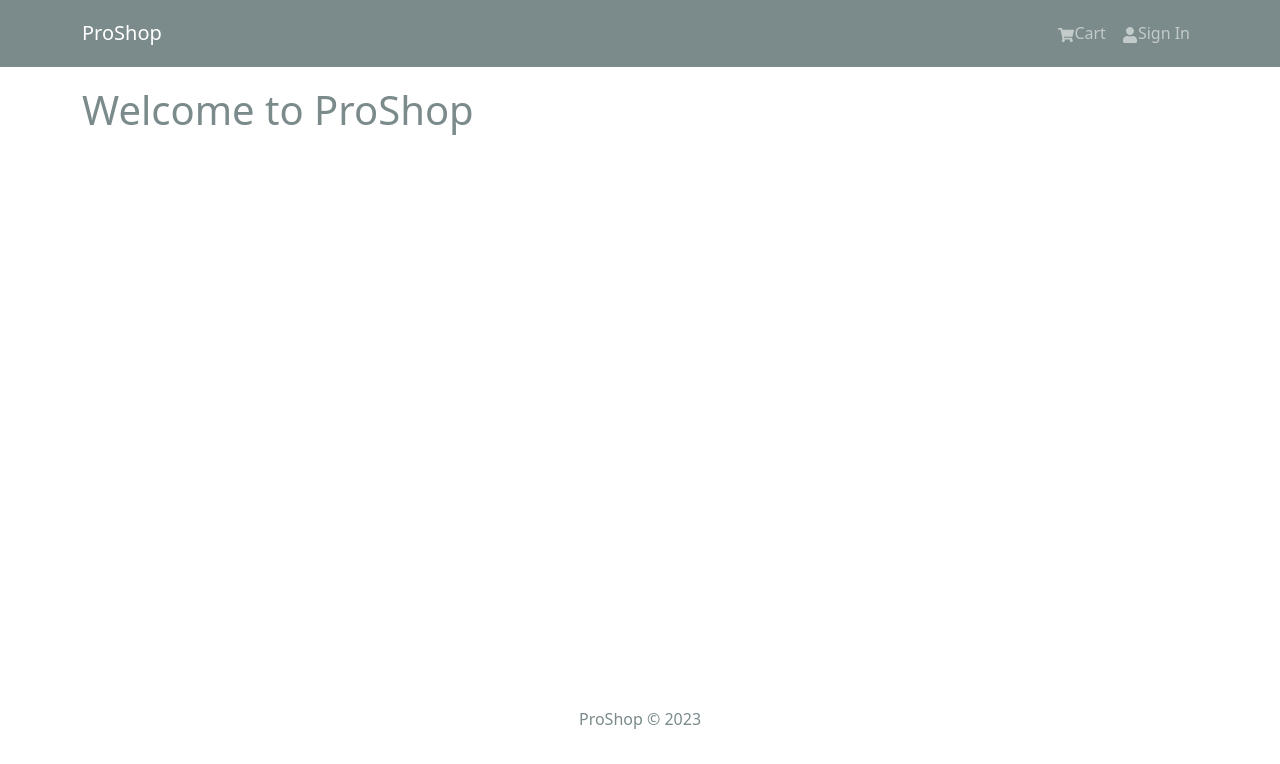
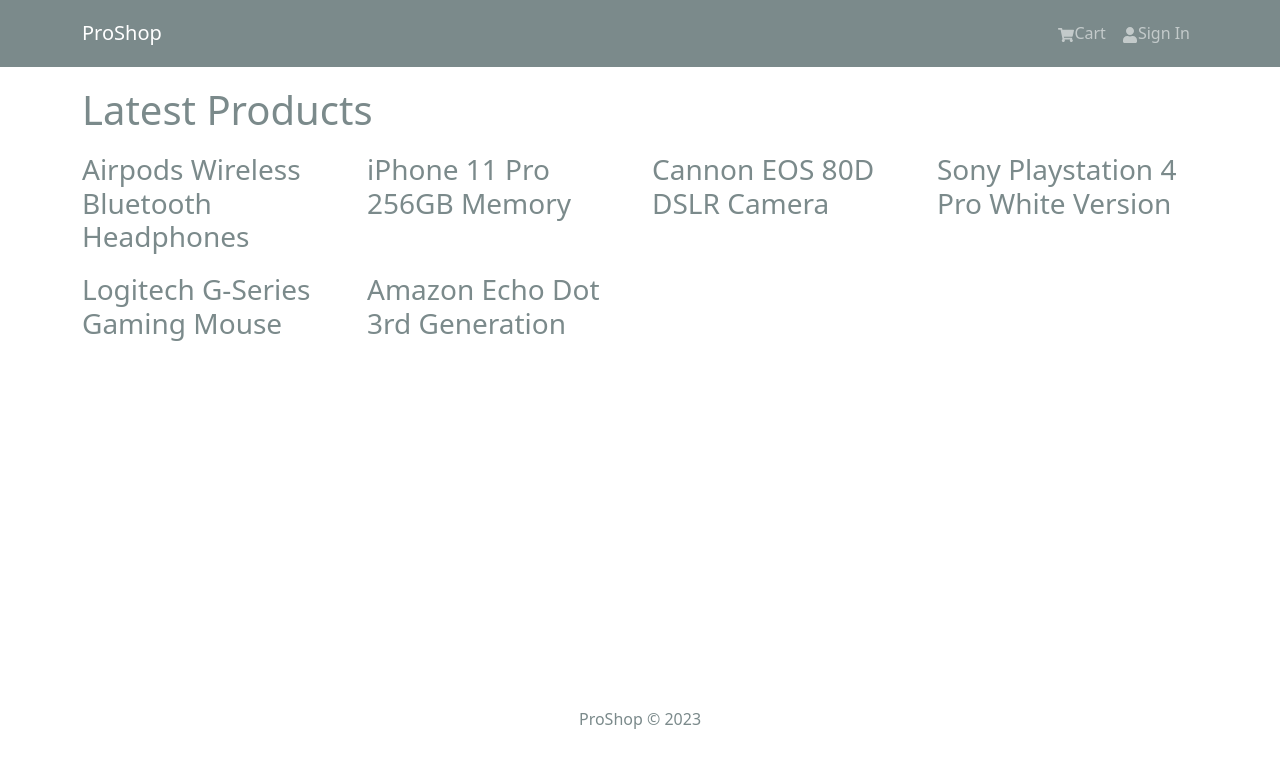
Before and after one commit to Alfredo3232/e-commerce, a React (Vite) app in the folder frontend/: page / in a window 1280 px wide. Shown: the top 764 px of the page. Built offline with nearby package versions, Linux system fonts and the light colour scheme.

Commit message:
Add Product component

```diff
--- a/frontend/src/App.jsx
+++ b/frontend/src/App.jsx
@@ -2,21 +2,20 @@ import { Container } from "react-bootstrap";
 
 import Header from "./components/Header.jsx";
 import Footer from "./components/Footer.jsx";
+import HomeScreen from "./screens/HomeScreen.jsx";
 
-function App() {
-    return (
+const App = () => (
     <>
         <Header />
 
         <main className="py-3">
             <Container>
-                    <h1>Welcome to ProShop</h1>
+                <HomeScreen />
             </Container>
         </main>
 
         <Footer />
     </>
 );
-}
 
 export default App;
--- /dev/null
+++ b/frontend/src/screens/HomeScreen.jsx
@@ -0,0 +1,20 @@
+import { Row, Col } from "react-bootstrap";
+
+import products from "../products.js";
+
+const HomeScreen = () => (
+    <>
+        <h1>Latest Products</h1>
+        <Row>
+            {
+                products.map((product) => (
+                    <Col sm={12} md={6} lg={4} xl={3}>
+                        <h3>{product.name}</h3>
+                    </Col>
+                ))
+            }
+        </Row>
+    </>
+);
+
+export default HomeScreen;
```
Also changed, not shown: frontend/src/components/Product.jsx (added, +23 -0 lines). Lines whose indentation alone changed are shown as unchanged.
